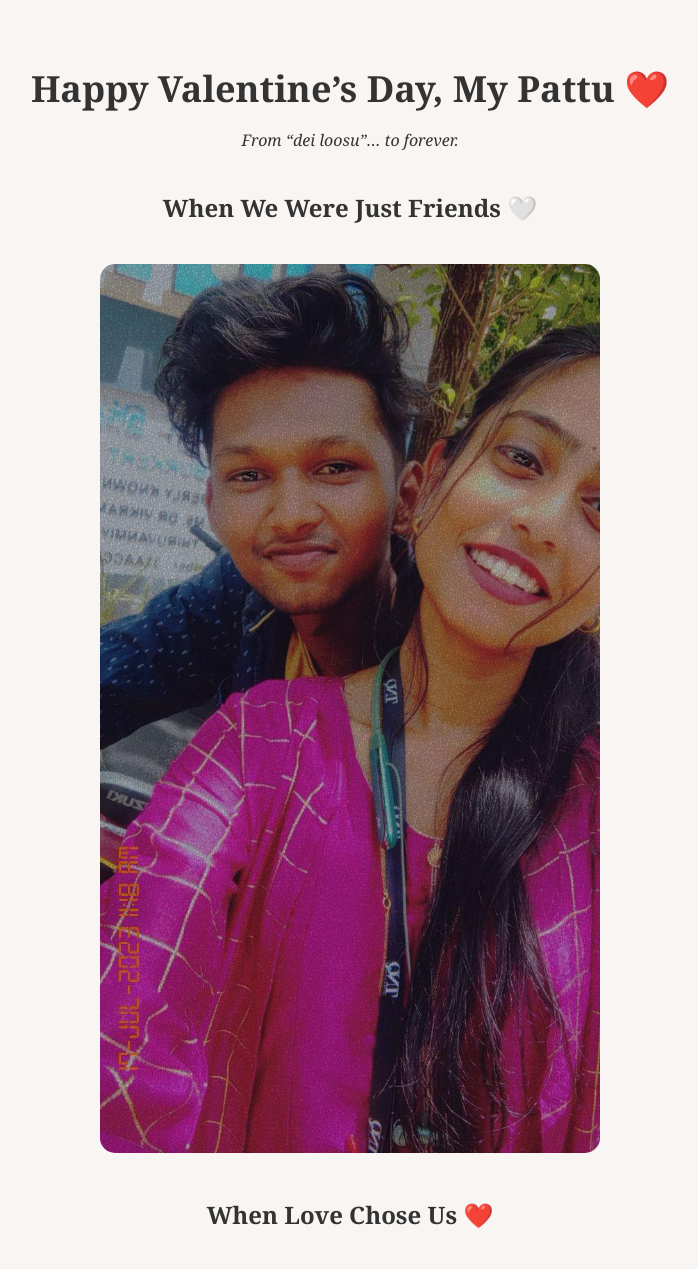
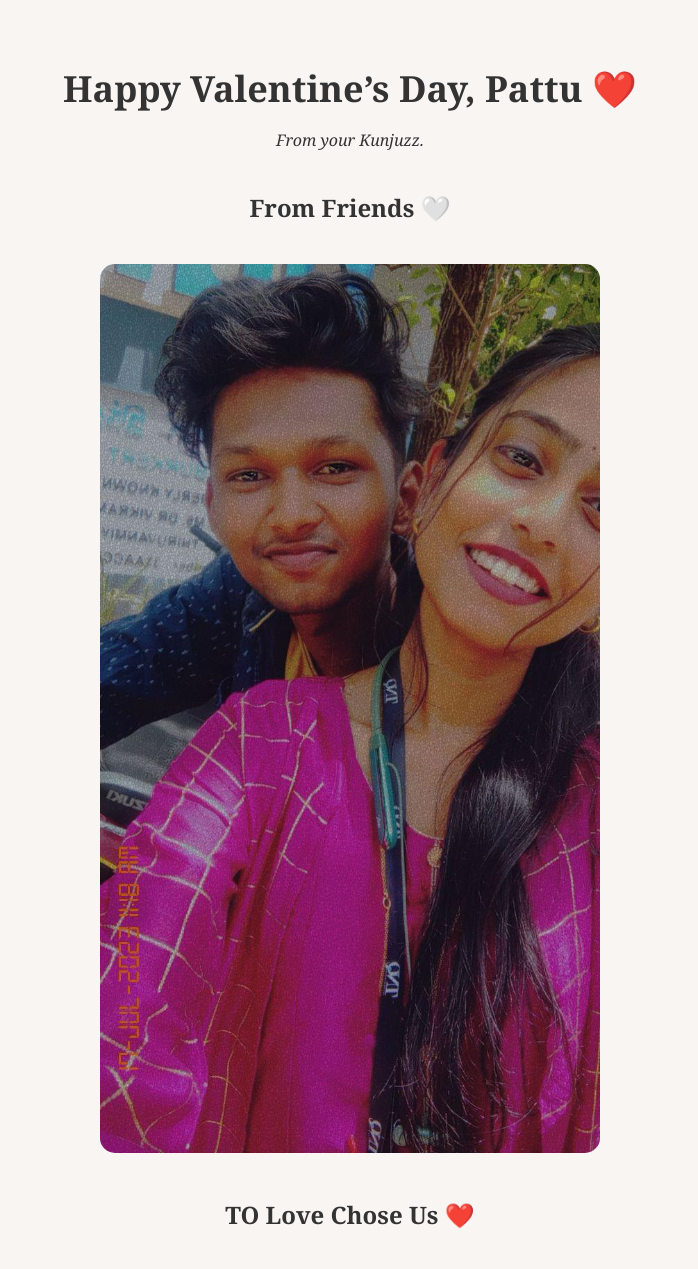
Before and after one commit to dharshini-stack0116/pattu, a plain HTML site: page index.html in a window 1280 px wide. Shown: the top 1269 px of the page, without its empty margins (290-988 px from the left). Drawn offline with Linux system fonts and the light colour scheme.

Commit message:
Update index.html

```diff
--- a/index.html
+++ b/index.html
@@ -1,7 +1,7 @@
 <!DOCTYPE html>
 <html>
 <head>
-<title>For My Pattu ❤️</title>
+<title> Pattu ❤️</title>
 <meta charset="UTF-8">
 <style>
 body {
@@ -57,13 +57,13 @@ img {
 
 <div class="container fade-in">
 
-<h1>Happy Valentine’s Day, My Pattu ❤️</h1>
-<p class="subtitle">From “dei loosu”… to forever.</p>
+<h1>Happy Valentine’s Day, Pattu ❤️</h1>
+<p class="subtitle">From your Kunjuzz.</p>
 
-<h2>When We Were Just Friends 🤍</h2>
+<h2> From Friends 🤍</h2>
 <img src="WhatsApp Image 2026-02-14 at 5.52.50 AM.jpeg">
 
-<h2>When Love Chose Us ❤️</h2>
+<h2> TO Love Chose Us ❤️</h2>
 <img src="image.png">
 
 <h3>Press play before you read this 🎵</h3>
```
